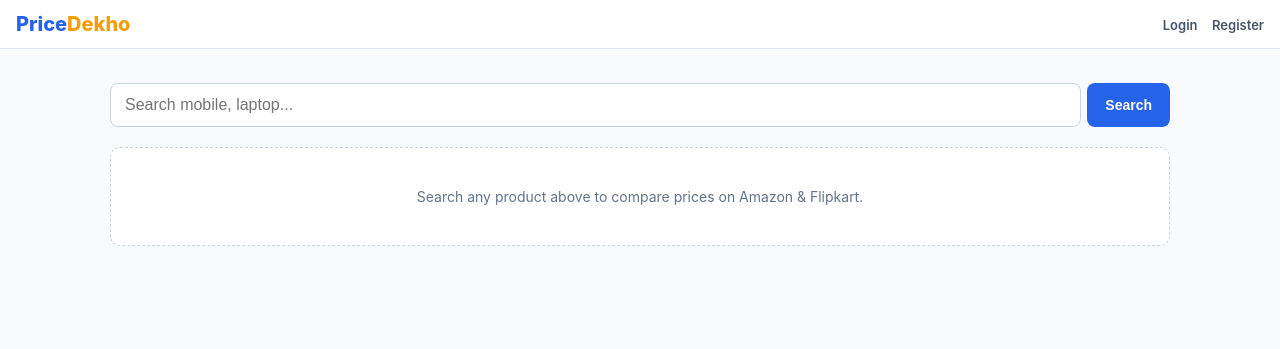
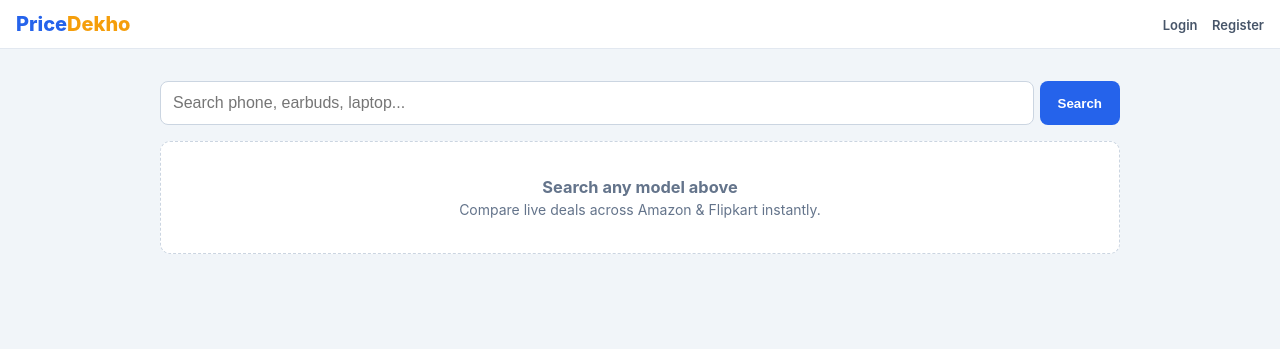
Before and after one commit to fuzail-cmd/pricefinder, a Flask app: page / in a window 1280 px wide. Shown: the top 349 px of the page. Run offline with Flask 3, Linux system fonts and the light colour scheme.

Commit message:
Update index.html

```diff
--- a/templates/index.html
+++ b/templates/index.html
@@ -13,7 +13,7 @@
 
     body {
       font-family: -apple-system, BlinkMacSystemFont, "Segoe UI", Roboto, sans-serif;
-      background-color: #f8fafc;
+      background-color: #f1f5f9;
       color: #0f172a;
       padding-bottom: 50px;
     }
@@ -46,30 +46,25 @@
       font-size: 13px;
     }
 
-    /* Mobile-Safe Container */
+    /* Mobile Container with Safe Margin */
     .container {
       width: 100%;
-      max-width: 1100px;
+      max-width: 1000px;
       margin: 0 auto;
       padding: 12px;
     }
 
-    /* Search Bar */
-    .search-wrapper {
-      margin: 14px 0 20px 0;
-      width: 100%;
-    }
-
-    .search-form {
+    .search-box {
+      margin: 12px 0 16px 0;
       display: flex;
       gap: 6px;
       width: 100%;
     }
 
-    .search-input {
+    .search-box input {
       flex: 1;
-      padding: 12px 14px;
-      font-size: 16px; /* Prevents iPhone auto zoom */
+      padding: 12px;
+      font-size: 16px;
       border: 1.5px solid #cbd5e1;
       border-radius: 8px;
       outline: none;
@@ -77,32 +72,27 @@
       min-width: 0;
     }
 
-    .search-input:focus {
-      border-color: #2563eb;
-    }
-
-    .search-btn {
+    .search-box button {
       padding: 12px 18px;
       background: #2563eb;
       color: #ffffff;
       border: none;
       border-radius: 8px;
-      font-size: 14px;
       font-weight: 700;
       cursor: pointer;
       white-space: nowrap;
     }
 
-    .search-title {
+    .heading {
       font-size: 15px;
       font-weight: 700;
-      margin-bottom: 14px;
+      margin-bottom: 12px;
       color: #334155;
     }
 
-    /* Clean 2-Column Mobile Grid */
+    /* 2 Columns on Phone, 3-4 on Big Screens */
     .deals-grid {
-      display: grid;
+      display: grid !important;
       grid-template-columns: repeat(2, 1fr);
       gap: 10px;
       width: 100%;
@@ -119,11 +109,9 @@
     @media (min-width: 1024px) {
       .deals-grid {
         grid-template-columns: repeat(4, 1fr);
-        gap: 20px;
       }
     }
 
-    /* Card */
     .card {
       background: #ffffff;
       border: 1px solid #e2e8f0;
@@ -132,6 +120,7 @@
       display: flex;
       flex-direction: column;
       justify-content: space-between;
+      min-height: 270px;
       box-shadow: 0 1px 3px rgba(0,0,0,0.05);
     }
 
@@ -180,7 +169,7 @@
     .card-price {
       font-size: 15px;
       font-weight: 800;
-      color: #0f172a;
+      color: #16a34a;
       margin-bottom: 10px;
     }
 
@@ -198,10 +187,10 @@
     .buy-btn.amazon { background: #f59e0b; color: #111827; }
     .buy-btn.flipkart { background: #2563eb; color: #ffffff; }
 
-    .empty-state {
+    .empty-card {
+      background: #ffffff;
+      padding: 35px 16px;
       text-align: center;
-      padding: 40px 16px;
-      background: #ffffff;
       border-radius: 10px;
       border: 1px dashed #cbd5e1;
       color: #64748b;
@@ -225,23 +214,13 @@
   </header>
 
   <main class="container">
-    <div class="search-wrapper">
-      <form action="/" method="GET" class="search-form">
-        <input
-          type="text"
-          name="q"
-          class="search-input"
-          value="{{ query }}"
-          placeholder="Search mobile, laptop..."
-          required
-        >
-        <button type="submit" class="search-btn">Search</button>
+    <form action="/" method="GET" class="search-box">
+      <input type="text" name="q" value="{{ query }}" placeholder="Search phone, earbuds, laptop..." required>
+      <button type="submit">Search</button>
     </form>
-    </div>
 
     {% if query %}
-      <div class="search-title">Showing deals for: "<strong>{{ query }}</strong>"</div>
-    {% endif %}
+      <div class="heading">Comparisons for: "<strong>{{ query }}</strong>"</div>
 
       {% if deals and deals|length > 0 %}
         <div class="deals-grid">
@@ -252,29 +231,27 @@
                 <div class="img-box">
                   <img src="{{ deal.image }}" alt="{{ deal.title }}">
                 </div>
-              <div class="card-title" title="{{ deal.title }}">{{ deal.title }}</div>
+                <div class="card-title">{{ deal.title }}</div>
                 <div class="card-price">{{ deal.price_raw }}</div>
               </div>
 
-            <!-- Direct product page URL -->
-            <a
-              href="{{ deal.affiliate_url }}"
-              target="_blank"
-              rel="noopener noreferrer"
-              class="buy-btn {{ deal.store|lower }}"
-            >
-              Buy on {{ deal.store }}
+              <!-- Direct Store Landing -->
+              <a href="{{ deal.affiliate_url }}" target="_blank" rel="noopener noreferrer" class="buy-btn {{ deal.store|lower }}">
+                Check on {{ deal.store }}
               </a>
             </div>
           {% endfor %}
         </div>
-    {% elif query %}
-      <div class="empty-state">
-        <p>No products found for "{{ query }}". Try checking the spelling.</p>
+      {% else %}
+        <div class="empty-card">
+          <p>No results found. Try searching with another model name.</p>
         </div>
+      {% endif %}
+
     {% else %}
-      <div class="empty-state">
-        <p>Search any product above to compare prices on Amazon & Flipkart.</p>
+      <div class="empty-card">
+        <h3>Search any model above</h3>
+        <p style="margin-top: 4px;">Compare live deals across Amazon & Flipkart instantly.</p>
       </div>
     {% endif %}
   </main>
```
Lines whose indentation alone changed are shown as unchanged.
